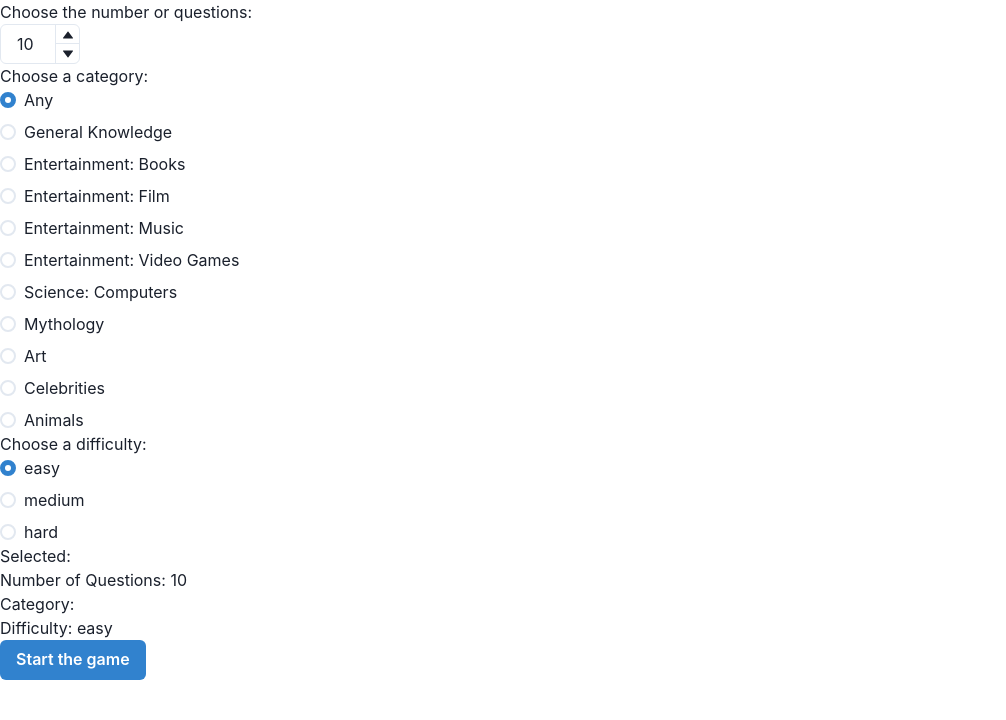
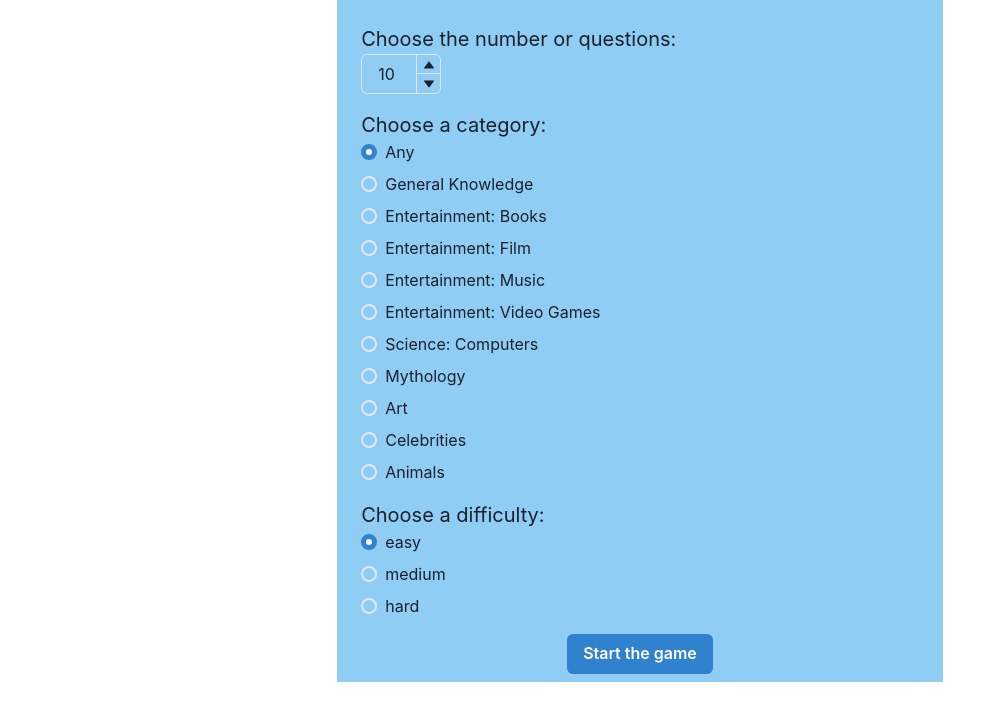
Before and after one commit to ujvarivera/react-quiz, a React app: page / in a window 1280 px wide. Shown: the top 720 px of the page, without its empty margins (0-1006 px from the left). Built offline with nearby package versions, Linux system fonts and the light colour scheme; the HTML template or start-up script is replaced by a standard one.

Commit message:
chakra ui components used

```diff
--- a/src/components/EndQuiz.jsx
+++ b/src/components/EndQuiz.jsx
@@ -1,6 +1,6 @@
 import React from 'react'
 import useQuizContext from '../hooks/useQuizContext'
-import { Button } from '@chakra-ui/react'
+import { Button, Center, Container, Text } from '@chakra-ui/react'
 import { useNavigate } from 'react-router-dom'
 
 const EndQuiz = () => {
@@ -8,11 +8,13 @@ const EndQuiz = () => {
     const navigate = useNavigate()
 
     return (
-        <div>
-            Quiz ended!
-            Your points: {points} of {questions.length}
-            <Button onClick={() => navigate('/')} colorScheme='blue'>New Game</Button>
-        </div>
+        <Container>
+            <Text>Quiz ended!</Text>
+            <Text>Your points: {points} of {questions.length}</Text>
+            <Center>
+                <Button onClick={() => navigate('/')} colorScheme='blue'>New Game</Button>
+            </Center>
+        </Container>
     )
 }
 
--- a/src/components/MakeQuiz.jsx
+++ b/src/components/MakeQuiz.jsx
@@ -1,6 +1,6 @@
 import React, { useState } from 'react'
 import { useNavigate } from "react-router-dom"
-import { Button, NumberDecrementStepper, NumberIncrementStepper, NumberInput, NumberInputField, NumberInputStepper, Radio, RadioGroup, Stack } from '@chakra-ui/react'
+import { Box, Button, Center, Container, NumberDecrementStepper, NumberIncrementStepper, NumberInput, NumberInputField, NumberInputStepper, Radio, RadioGroup, Stack, Text } from '@chakra-ui/react'
 import { categories, difficulties } from "../constants/index"
 import useQuizContext from './../hooks/useQuizContext';
 
@@ -21,8 +21,9 @@ const MakeQuiz = () => {
     }
 
     return (
-        <div>
-            <p>Choose the number or questions: </p>
+        <Container bg='blue.200' p={2}>
+            <Box m={4}>
+                <Text fontSize="xl">Choose the number or questions: </Text>
                 <NumberInput value={questionNumber} onChange={setQuestionNumber} min="5" max="50" maxW={20}>
                     <NumberInputField />
                     <NumberInputStepper>
@@ -30,8 +31,10 @@ const MakeQuiz = () => {
                         <NumberDecrementStepper />
                     </NumberInputStepper>
                 </NumberInput>
+            </Box>
 
-            <p>Choose a category:</p>
+            <Box m={4}>
+                <Text fontSize="xl">Choose a category:</Text>
                 <Stack direction='column'>
                     {
                         categories.map((category) => (
@@ -39,8 +42,10 @@ const MakeQuiz = () => {
                         ))
                     }
                 </Stack>
+            </Box>
 
-            <p>Choose a difficulty:</p>
+            <Box m={4}>
+                <Text fontSize="xl">Choose a difficulty:</Text>
                 <RadioGroup onChange={setSelectedDifficulty} value={selectedDifficulty}>
                     <Stack direction='column'>
                         {
@@ -50,17 +55,13 @@ const MakeQuiz = () => {
                         }
                     </Stack>
                 </RadioGroup>
+            </Box>
 
-            <div>
-                Selected:
-                <p>Number of Questions: {questionNumber}</p>
-                <p>Category: {selectedCategory}</p>
-                <p>Difficulty: {selectedDifficulty}</p>
-            </div>
+            <Center>
+                <Button onClick={startQuiz} colorScheme='blue' >Start the game</Button>
+            </Center>
 
-            <Button onClick={startQuiz} colorScheme='blue'>Start the game</Button>
-
-        </div>
+        </Container>
     )
 }
 
--- a/src/components/Quiz.jsx
+++ b/src/components/Quiz.jsx
@@ -1,6 +1,6 @@
 import React, { useEffect, useState } from 'react'
 import useQuizContext from '../hooks/useQuizContext'
-import { Button, Radio, RadioGroup, Stack } from '@chakra-ui/react'
+import { Box, Button, Container, Progress, Radio, RadioGroup, Stack, Text } from '@chakra-ui/react'
 import { useNavigate } from 'react-router-dom'
 
 const Quiz = () => {
@@ -17,6 +17,7 @@ const Quiz = () => {
 
     useEffect(() => {
         setPoints(0)
+        setIndex(0)
         setQuestions([])
         setOptions([])
         getQuestions(apiLink)
@@ -47,12 +48,13 @@ const Quiz = () => {
     }
 
     return (
-        <div>
-            <h2>
+        <Container>
+            <Text fontSize="2xl">
                 {questions[index] && questions[index].question}
-            </h2>
-            <p>Your points: {points} of {questions.length}</p>
-            <div>
+            </Text>
+            <Text fontSize="md" m={2}>Your points: {points} of {questions.length}</Text>
+            <Progress max={questions.length} value={index + 1} maxW={600} />
+            <Box m={8}>
                 {options.length > 0 ? (
                     <RadioGroup onChange={setSelectedAnswer} value={selectedAnswer}>
                         <Stack direction='column'>
@@ -62,13 +64,17 @@ const Quiz = () => {
                         </Stack>
                     </RadioGroup>
                 ) : (
-                    <p>Loading options...</p>
+                    <Text>Loading options...</Text>
                 )}
-            </div>
+            </Box>
 
-            <Button onClick={() => navigate('/')} colorScheme='blue'>Exit</Button>
-            <Button onClick={nextQuestion} colorScheme='blue'>Next question</Button>
-        </div>
+            <Stack spacing={4} direction='row' align='center' justify='center'>
+                <Button onClick={() => navigate('/')} colorScheme='blue'>Exit</Button>
+                <Button onClick={nextQuestion} colorScheme='blue'>
+                    Next question
+                </Button>
+            </Stack>
+        </Container>
     )
 }
 
```
Lines whose indentation alone changed are shown as unchanged.
